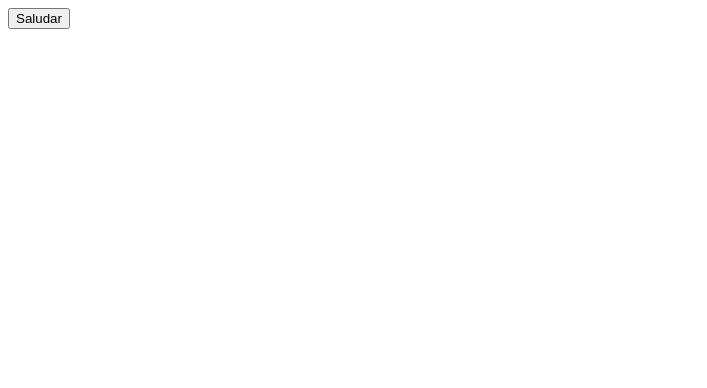
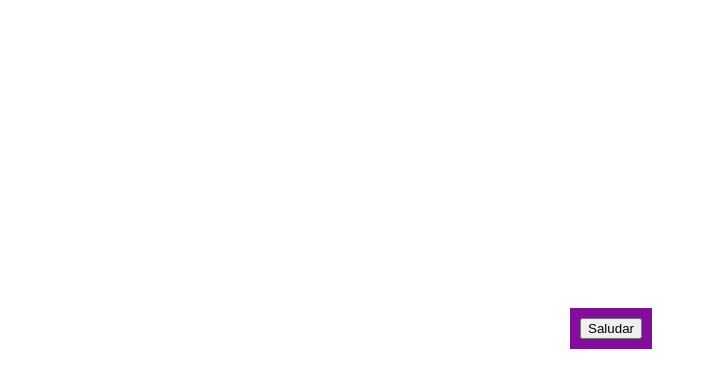
Before and after one commit to sambuchito/taller-eventos, a plain HTML site: page index.html in a window 1280 px wide. Shown: the whole page, without its empty margins (0-707 px from the left). Drawn offline with Linux system fonts and the light colour scheme.

Commit message:
asociar js y agregar estilo div

```diff
--- a/index.html
+++ b/index.html
@@ -3,6 +3,14 @@
 <head>
     <meta charset="UTF-8">
     <meta name="viewport" content="width=device-width, initial-scale=1.0">
+    <style>
+        div {
+            margin: 300px 620px 0px;
+            background-color: rgb(130, 14, 153);
+            float: right;
+            padding: 10px
+        }
+    </style>
     <title>Taller Eventos</title>
 </head>
 <body>
@@ -15,6 +23,7 @@
             alert("Hola!")
         };
     </script>
+    <script src="eventos.js"></script>
 
 </body>
 </html>
```
Also changed, not shown: eventos.js (added).
